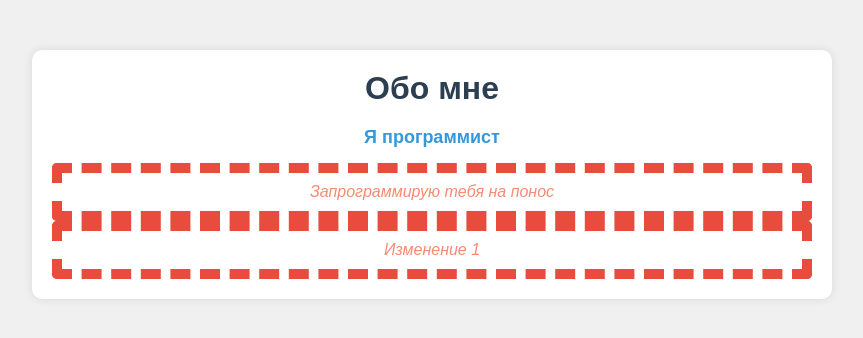
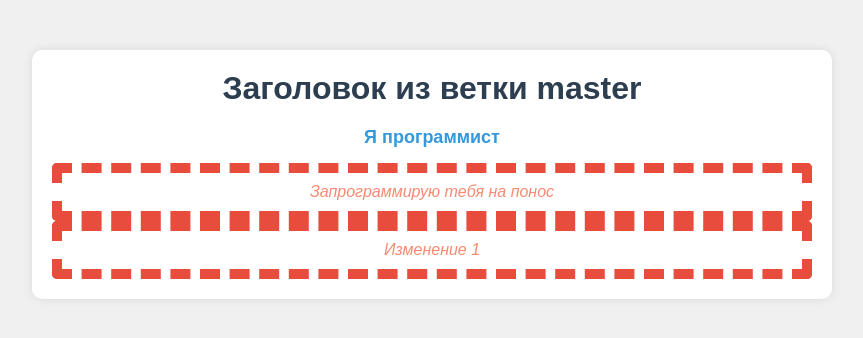
Before and after one commit to T0mmy13/LezhenGit, a plain HTML site: page index.html in a window 1280 px wide. Shown: the whole page, without its empty margins (208-1071 px from the left). Drawn offline with Linux system fonts and the light colour scheme.

Commit message:
Изменен заголовок в master

```diff
--- a/index.html
+++ b/index.html
@@ -8,7 +8,7 @@
 </head>
 <body>
     <div class="container">
-        <h1>Обо мне</h1>
+        <h1>Заголовок из ветки master</h1>
         <p class="profession">Я программист</p>
         <p class="funny-text">Запрограммирую тебя на понос</p>
 	<p class="funny-text">Изменение 1</p>
```
